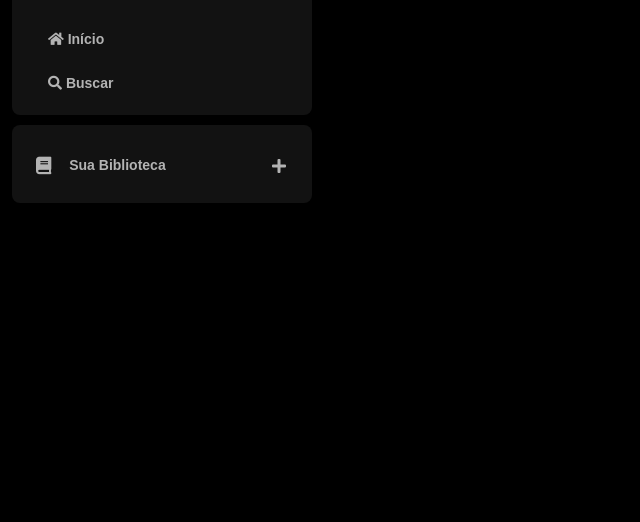
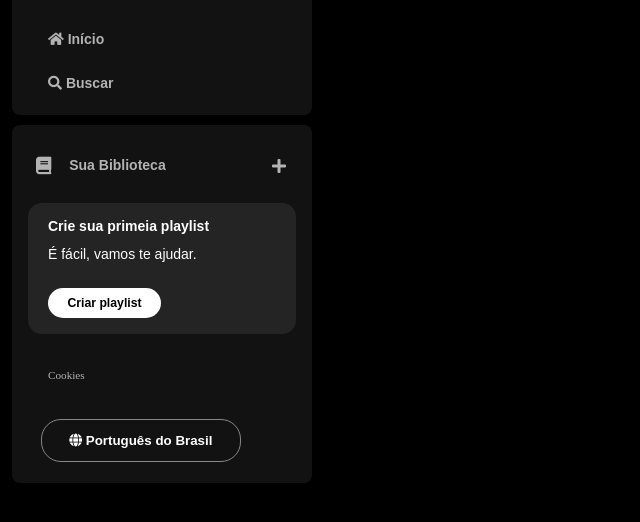
Before and after one commit to GeovanniJDA/spotify-imersao-alura, a plain HTML site: page index.html in a window 1280 px wide. Shown: the part 74-596 px from the top of the page, without its empty margins (0-640 px from the left). Drawn offline with Linux system fonts and the light colour scheme.

Commit message:
playlist end buttons style

```diff
--- a/assets/style/style.css
+++ b/assets/style/style.css
@@ -55,6 +55,7 @@ body{
   justify-content: space-between;
   border-radius: .5rem;
   margin-top: .63rem;
+  font-weight: 600;
 }
 
 .libraryContent{
@@ -91,3 +92,82 @@ body{
 .libraryContent .fa-plus{
   margin: 1.3rem .62rem;
 }
+
+.sectionPlaylist{
+  display: flex;
+  align-items: flex-start;
+  justify-content: space-between;
+  gap: 1.25rem;
+  background-color: #242424;
+  color: #b3b3b3;
+  font-weight: 300;
+  font-size: .875em;
+  margin: .5rem 0;
+  padding: 1rem 1.25rem;
+  border-radius: .875rem;
+}
+
+.sectionPlaylistContent{
+  display: flex;
+  flex-direction: column;
+}
+
+.sectionPlaylistContent .text{
+  padding-bottom: .87rem;
+  font-family: 'DM Sans', sans-serif;
+  color: #fff;
+}
+
+.sectionPlaylistContent .title{
+  font-weight: 700;
+}
+
+.sectionPlaylistContent .subtitle{
+  font-weight: 500;
+  font-size: 1em;
+}
+
+.sectionPlaylistContent .sectionPlaylistButton{
+  display: flex;
+  justify-content: center;
+  background-color: #fff;
+  color: #000;
+  border-radius: 1.25rem;
+  font-size: .875em;
+  font-weight: 700;
+  font-family: 'DM Sans', sans-serif;
+  text-decoration: none;
+  text-transform: none;
+  margin-top: .875rem;
+  padding: .5rem;
+  border: none;
+  width: 113px;
+}
+
+.sidebar .cookies{
+  margin: 1.5rem 1.25rem;
+}
+
+.sidebar .cookies a{
+  color: #b3b3b3;
+  font-weight: 500;
+  font-size: .7rem;
+  text-decoration: none;
+}
+
+.sidebar .cookies a:hover{
+  text-decoration: underline;
+}
+
+.languages .languagesButton{
+  align-items: center;
+  background-color: transparent;
+  border: 1px solid #878787;
+  color: #fff;
+  cursor: pointer;
+  font-weight: bold;
+  width: 200px;
+  margin: .8rem;
+  padding: .8rem;
+  border-radius: 1.25rem;
+}
--- a/index.html
+++ b/index.html
@@ -18,7 +18,6 @@
           <img src="./assets/icons/logo-spotify.png" alt="logo-spotify">
         </a>
       </div>
-      <div>
         <ul>
           <li>
             <a href="">
@@ -33,7 +32,6 @@
             </a>
           </li>
         </ul>
-      </div>
     </nav>
     <div class="library">
       <div class="libraryContent">
@@ -42,7 +40,28 @@
           <span>Sua Biblioteca</span>
         </button>
         <span class="fa fa-plus"></span>
+      </div>
 
+        <section class="sectionPlaylist">
+          <div class="sectionPlaylistContent">
+            <span class="text title">Crie sua primeia playlist</span>
+            <span class="text subtitle">É fácil, vamos te ajudar.</span>
+            <button class="sectionPlaylistButton">
+              <span>Criar playlist</span>
+            </button>
+          </div>
+        </section>
+
+        <div class="cookies">
+          <a href="">Cookies</a>
+        </div>
+
+        <div class="languages">
+          <button class="languagesButton">
+            <span class="fa fa-globe"></span>
+            <span>Português do Brasil</span>
+          </button>
+        </div>
       </div>
     </div>
   </div>
```
